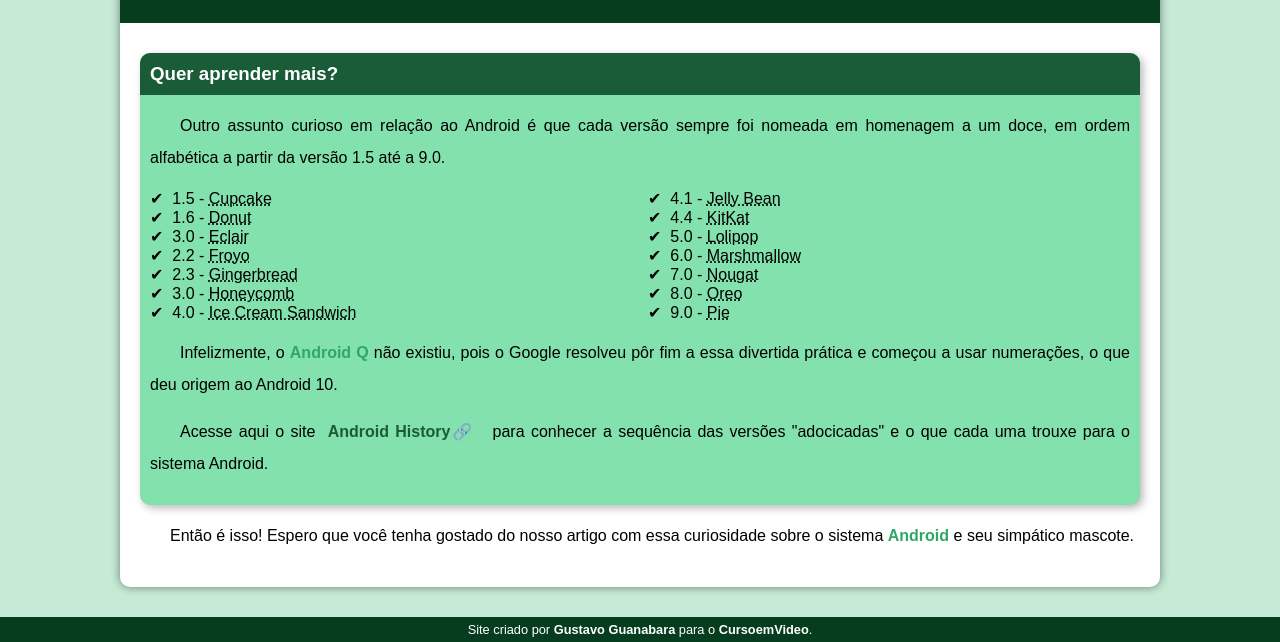
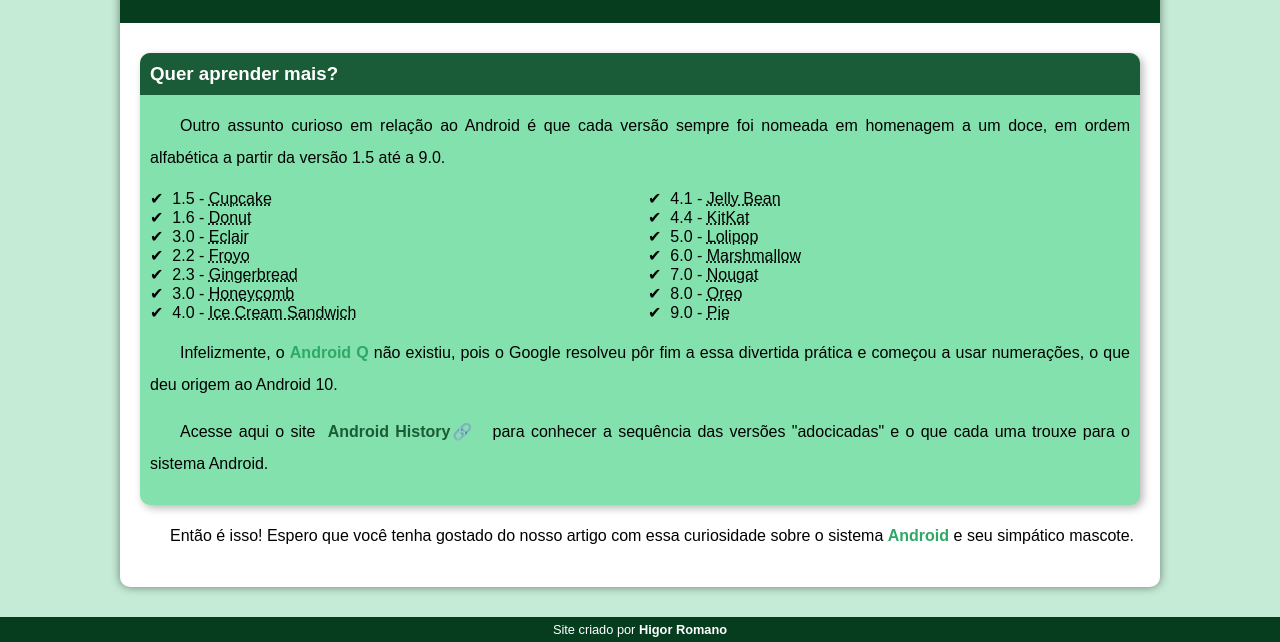
Before and after one commit to hjromano/projeto-android, a plain HTML site: page index.html in a window 1280 px wide. Shown: the part 2312-2954 px from the top of the page. Drawn offline with Linux system fonts and the light colour scheme.

Commit message:
atualizado

```diff
--- a/index.html
+++ b/index.html
@@ -86,7 +86,7 @@
         </article>
     </main>
     <footer>
-        <p>Site criado por <a href="https://gustavoguanabara.github.io/" target="_blank">Gustavo Guanabara</a> para o <a href="https://www.youtube.com/c/CursoemV%C3%ADdeo" target="_blank">CursoemVideo</a>.</p>
+        <p>Site criado por <a href="https://github.com/hjromano" target="_blank">Higor Romano</a></p>
     </footer>
 </body>
 </html>
```
